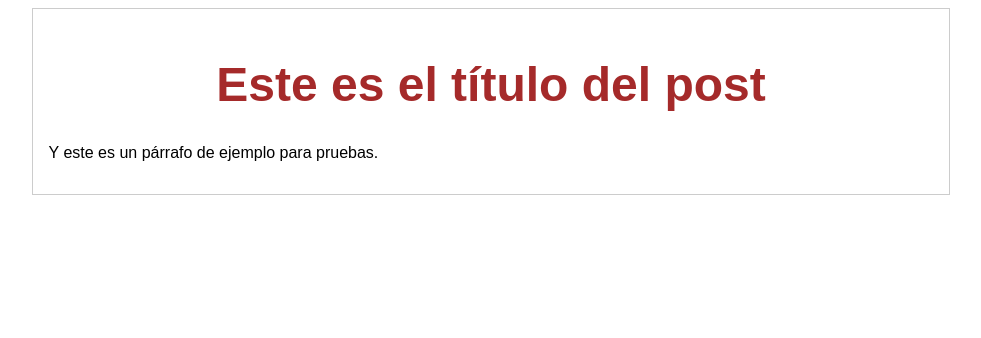
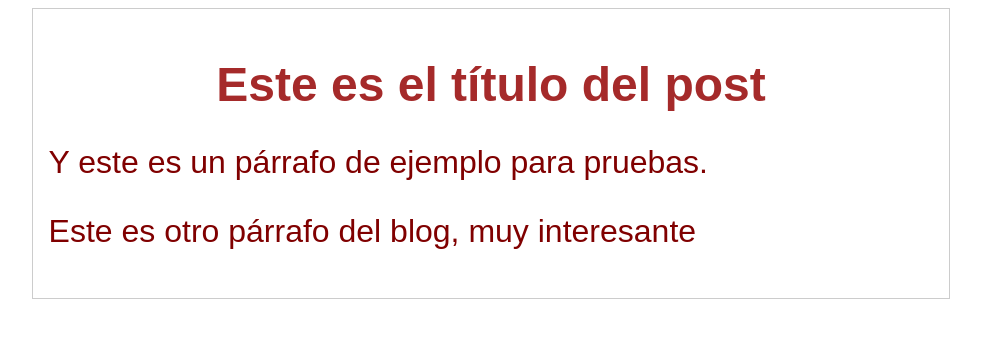
Before and after one commit to guiweeneth/web-visuals, a PHP site: page /blogpost.html in a window 1280 px wide. Shown: the top 338 px of the page, without its empty margins (149-1130 px from the left). Run offline with PHP 8.4, Linux system fonts and the light colour scheme.

Commit message:
Cambios en post v2

```diff
--- a/blogpost.html
+++ b/blogpost.html
@@ -8,6 +8,7 @@
             <div id="post">
                 <h1>Este es el título del post</h1>
                 <p>Y este es un párrafo de ejemplo para pruebas.</p>
+                <p>Este es otro párrafo del blog, muy interesante</p>
             </div>
         </div>
     </body>
--- a/css/style.css
+++ b/css/style.css
@@ -18,4 +18,8 @@ body{
 }
 
 #post{
+    color: maroon;
 }
+#post p{
+    font-size: 2em;
+}
```
